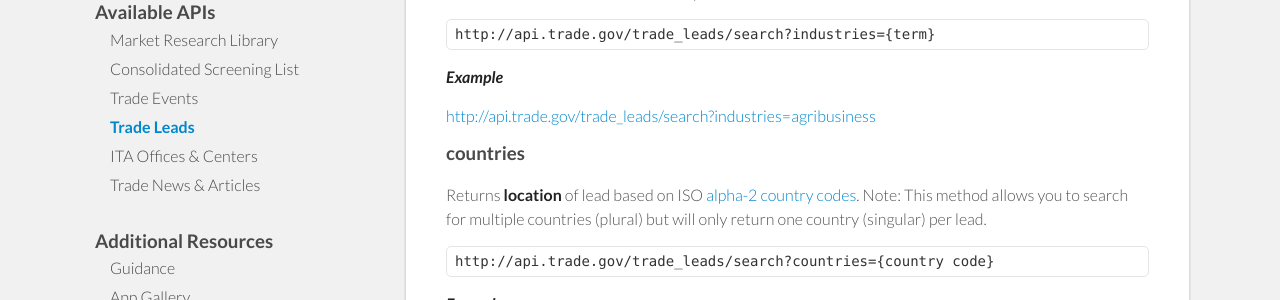
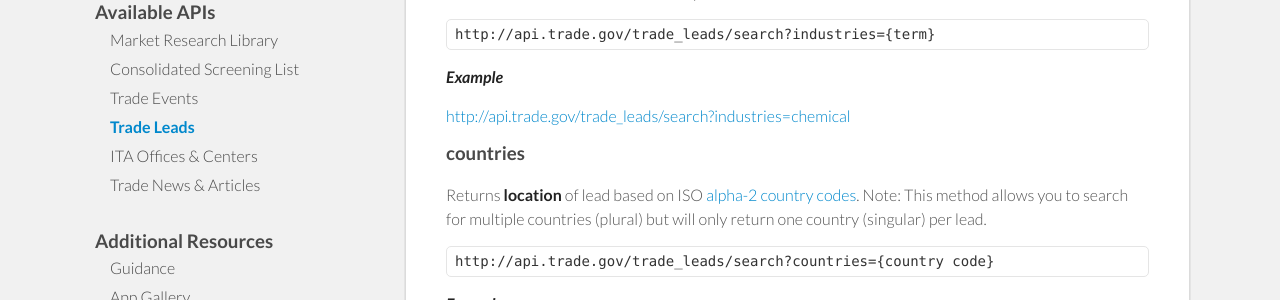
Before and after one commit to InternationalTradeAdministration/developerportal, a Jekyll site: the page built from _posts/2014-07-25-trade-leads.md, in a window 1280 px wide and 900 px high, scrolled down 913 px. Shown: the part 154-454 px from the top of the window. Built offline with Jekyll 4.4.1, drawn with Linux system fonts in a browser that asks for light colours; nearby versions of some CDN libraries; part of the change alters nothing that is shown.

Commit message:
Changed industry example
Used *Chemical* instead of *Agribusiness* which brought back no results

```diff
--- a/_posts/2014-07-25-trade-leads.md
+++ b/_posts/2014-07-25-trade-leads.md
@@ -33,7 +33,7 @@ Returns **industry** that the lead relates to.  Note:  This method allows you to
 
 **_Example_**
 
-[http://api.trade.gov/trade_leads/search?industries=agribusiness](http://api.trade.gov/trade_leads/search?industries=agribusiness)
+[http://api.trade.gov/trade_leads/search?industries=chemical](http://api.trade.gov/trade_leads/search?industries=chemical)
 
 ###countries
 
```
